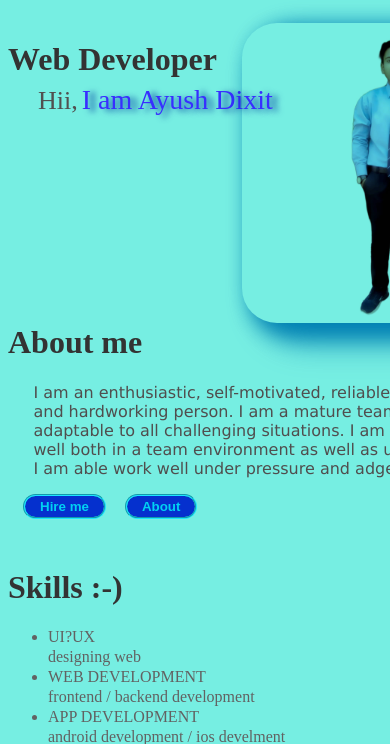
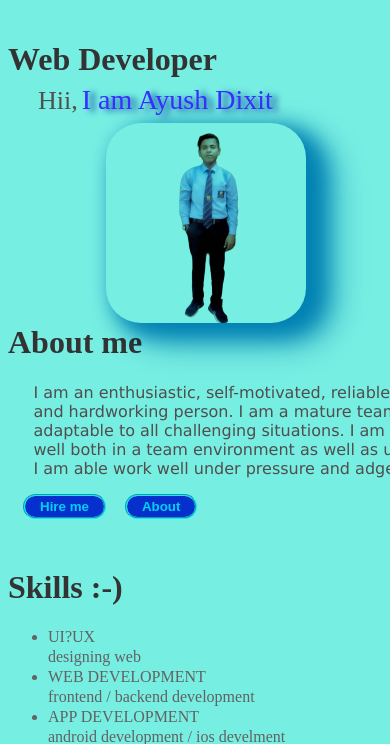
Before and after one commit to cracktech121ayush/Simple-Portfolio, a plain HTML site: page index.html in a window 390 px wide. Shown: the part 97-841 px from the top of the page. Drawn offline with Linux system fonts and the light colour scheme.

Commit message:
Update style.css

```diff
--- a/style.css
+++ b/style.css
@@ -195,14 +195,14 @@ pre{
         border-radius: 50px;
         border:1px solid rgb(0, 81, 255);
     }
-    .photo{
-        width:300px;
+   .photo{
+        width:200px;
         height:auto;
         float:right;
         position:absolute;
-        top:60px;
-        bottom:30%;
-        left: 35%;
+        top:110px;
+        left: 18%;
+        right: 78%;
         border-radius:35px;
         filter:drop-shadow(12px 8px 12px rgb(0, 138, 202));
         mix-blend-mode:multiply;
```
